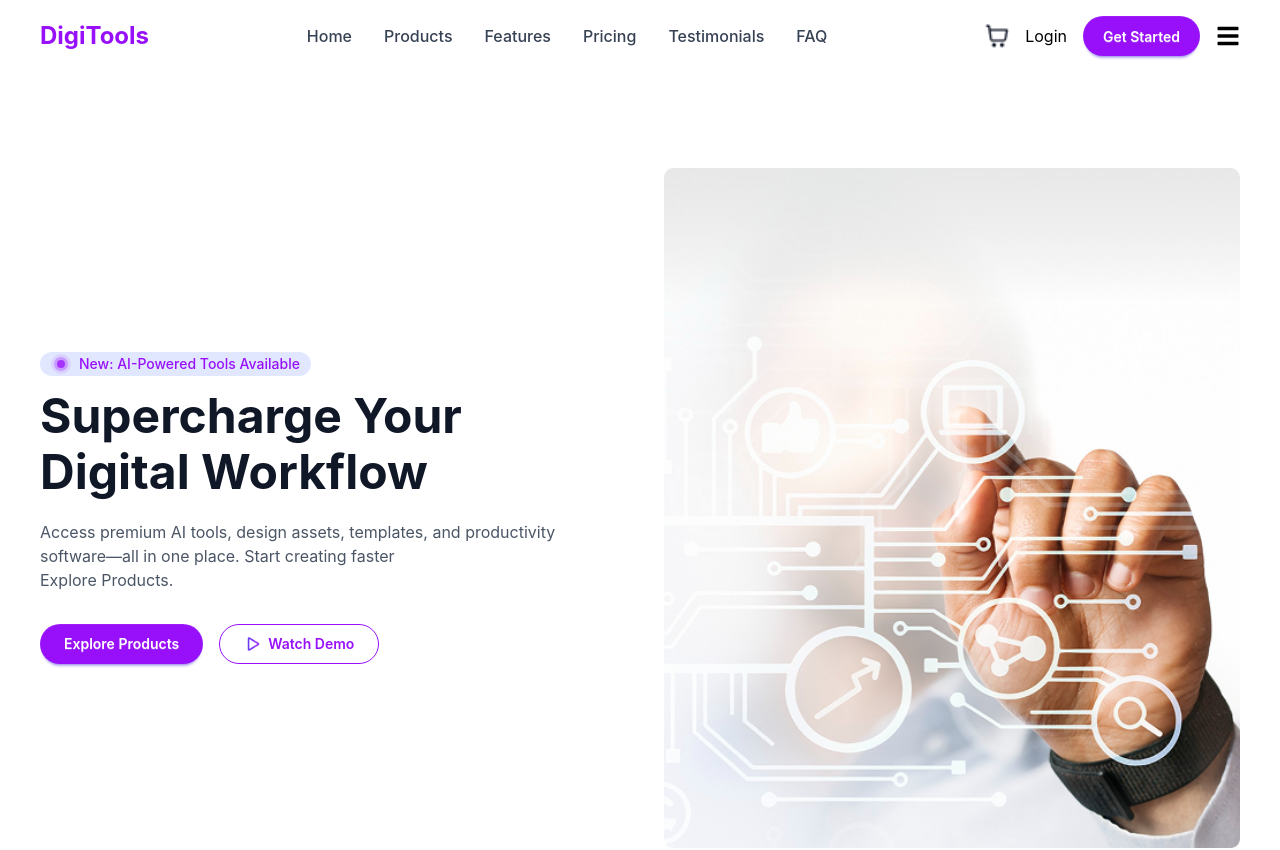
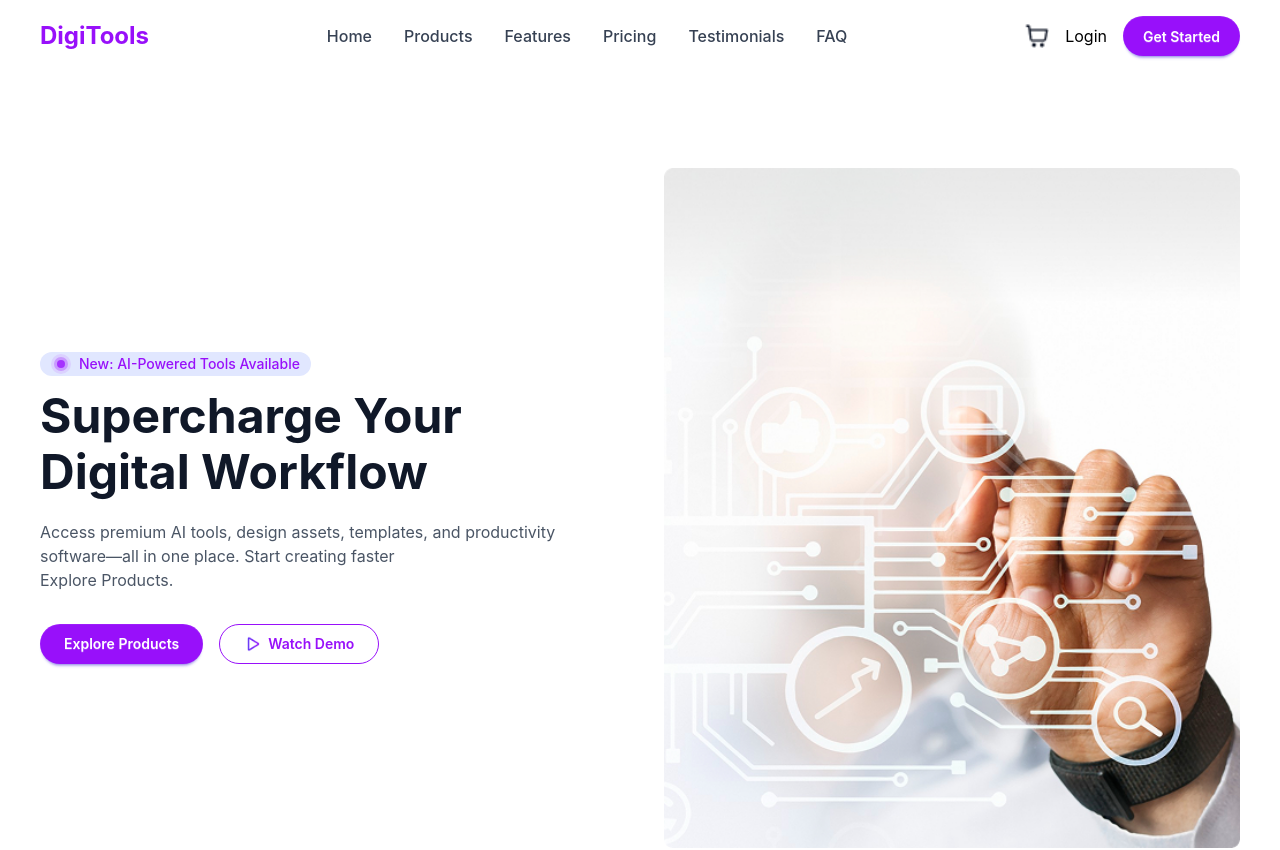
Before and after one commit to rabeya121/A6-DigiTools-Platfrom, a React (Vite) app: page / in a window 1280 px wide. Shown: the top 850 px of the page. Built offline with nearby package versions, Linux system fonts and the light colour scheme.

Commit message:
added footer section and workflow section

```diff
--- a/src/components/Footer/footer.jsx
+++ b/src/components/Footer/footer.jsx
@@ -54,7 +54,7 @@ const Footer = () => {
 
           {/* Column 5 (Social Links SAME LINE) */}
           <div >
-            <h4 className="text-white font-semibold mb-4 text-sm">Social Links</h4>
+            <h4 className="text-white font-semibold mb-3 text-sm">Social Links</h4>
             <div className="flex space-x-3">
               <div className="w-10 h-10 flex items-center justify-center rounded-full bg-gray-200 text-black hover:bg-white cursor-pointer">
                 <FaYoutube />
--- a/src/components/Navbar/Navbar.jsx
+++ b/src/components/Navbar/Navbar.jsx
@@ -46,7 +46,7 @@ const Navbar = ({ cartItems }) => {
           </button>
 
           {/* Toggle */}
-          <div className="text-2xl cursor-pointer text-black" onClick={() => setOpen(!open)}>
+          <div className="text-2xl cursor-pointer text-black md:hidden" onClick={() => setOpen(!open)}>
             {open ? <FaTimes /> : <FaBars />}
           </div>
 
```
